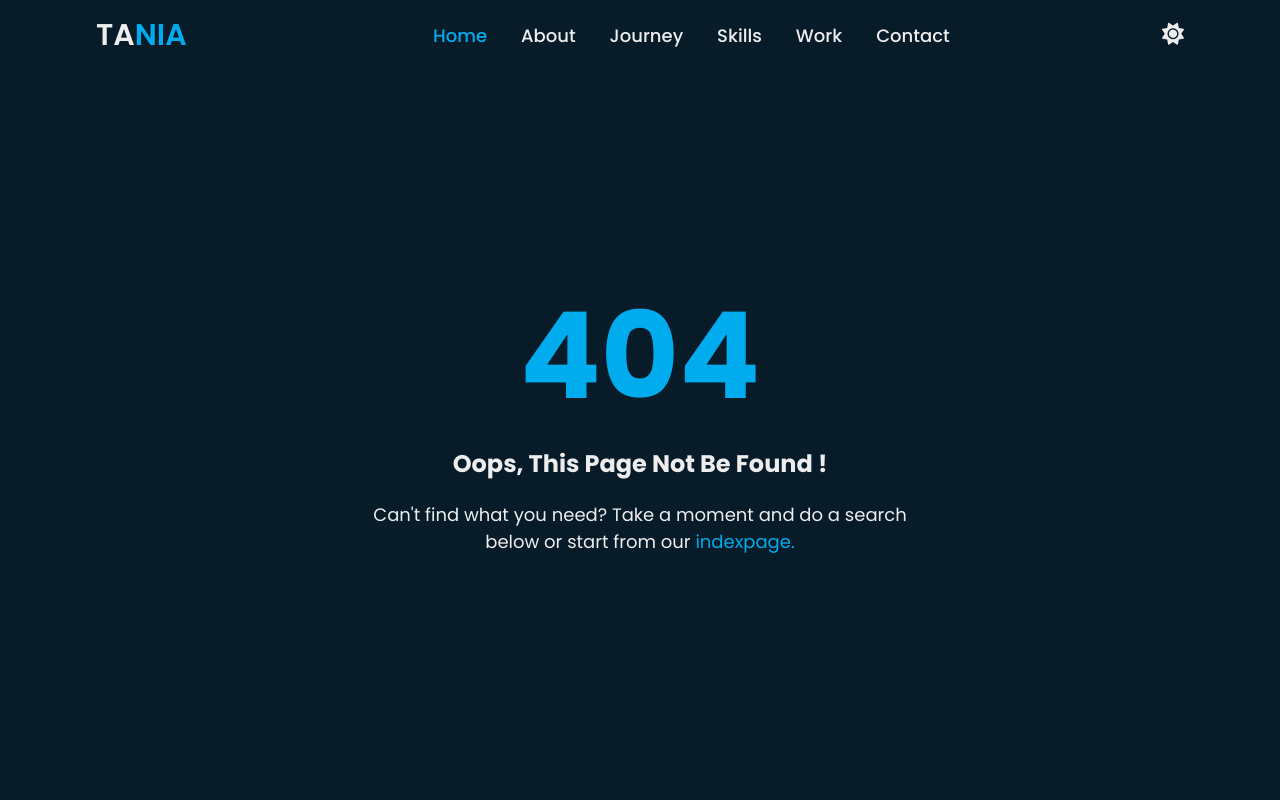
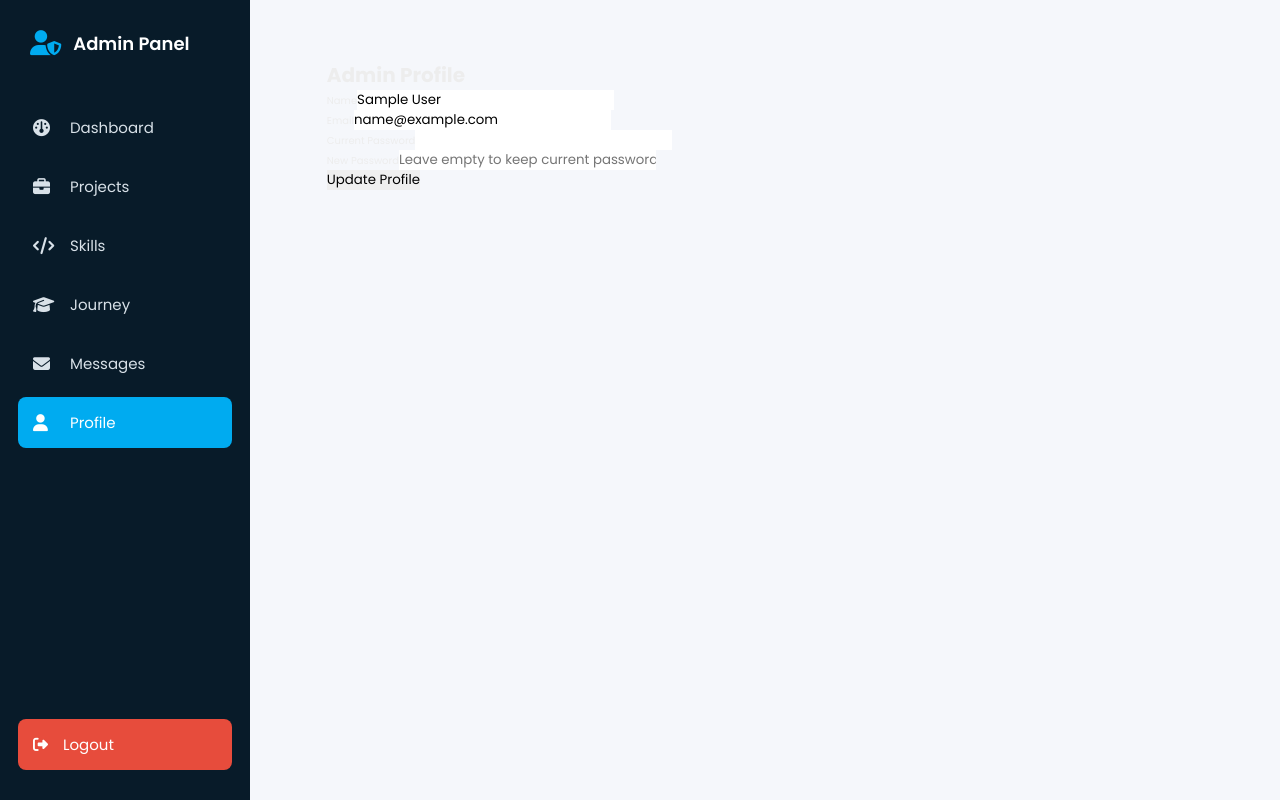
Before and after one commit to tania-khanam302/Tania-Khanam, a React (Vite) app in the folder client/: page /admin/profile in a window 1280 px wide. Before the commit this address had no page. Built offline with nearby package versions, Linux system fonts and the light colour scheme; sample sign-in values are in the browser's storage.

Commit message:
add profile

```diff
--- a/client/src/App.jsx
+++ b/client/src/App.jsx
@@ -1,3 +1,4 @@
+
 import { BrowserRouter, Routes, Route, Navigate } from 'react-router-dom'
 
 import Home from './pages/Home'
@@ -11,6 +12,8 @@ import MessagesManagement from './pages/admin/MessagesManagement'
 import SkillsManagement from './pages/admin/SkillsManagement'
 import JourneyManagement from './pages/admin/JourneyManagement'
 import AdminLayout from './pages/admin/AdminLayout'
+import AdminProfile from './pages/admin/AdminProfile'
+
 
 // Protected Route
 function ProtectedRoute({ children }) {
@@ -23,6 +26,7 @@ function ProtectedRoute({ children }) {
 
   return children
 }
+
 
 function App() {
   return (
@@ -105,6 +109,17 @@ function App() {
           }
         />
 
+        <Route
+          path="/admin/profile"
+          element={
+            <ProtectedRoute>
+              <AdminLayout>
+                <AdminProfile />
+              </AdminLayout>
+            </ProtectedRoute>
+          }
+        />
+
 
         {/* Error */}
 
--- a/client/src/pages/admin/AdminLayout.jsx
+++ b/client/src/pages/admin/AdminLayout.jsx
@@ -1,3 +1,4 @@
+
 import { useNavigate, useLocation } from 'react-router-dom'
 import './admin.css'
 
@@ -26,6 +27,7 @@ function AdminLayout({ children }) {
 
         <nav className="admin-sidebar-nav">
 
+          {/* Dashboard */}
           <button
             className={location.pathname === '/admin' ? 'active' : ''}
             onClick={() => navigate('/admin')}
@@ -34,6 +36,7 @@ function AdminLayout({ children }) {
             <span>Dashboard</span>
           </button>
 
+          {/* Projects */}
           <button
             className={
               location.pathname === '/admin/projects'
@@ -46,6 +49,7 @@ function AdminLayout({ children }) {
             <span>Projects</span>
           </button>
 
+          {/* Skills */}
           <button
             className={
               location.pathname === '/admin/skills'
@@ -58,6 +62,7 @@ function AdminLayout({ children }) {
             <span>Skills</span>
           </button>
 
+          {/* Journey */}
           <button
             className={
               location.pathname === '/admin/journey'
@@ -70,6 +75,7 @@ function AdminLayout({ children }) {
             <span>Journey</span>
           </button>
 
+          {/* Messages */}
           <button
             className={
               location.pathname === '/admin/messages'
@@ -82,8 +88,22 @@ function AdminLayout({ children }) {
             <span>Messages</span>
           </button>
 
+          {/* Profile */}
+          <button
+            className={
+              location.pathname === '/admin/profile'
+                ? 'active'
+                : ''
+            }
+            onClick={() => navigate('/admin/profile')}
+          >
+            <i className="fa-solid fa-user"></i>
+            <span>Profile</span>
+          </button>
+
         </nav>
 
+        {/* Logout */}
         <button
           className="admin-sidebar-logout"
           onClick={handleLogout}
--- /dev/null
+++ b/client/src/pages/admin/AdminProfile.jsx
@@ -0,0 +1,123 @@
+
+import { useState } from 'react'
+
+function AdminProfile() {
+  const admin = JSON.parse(localStorage.getItem('admin'))
+
+  const [name, setName] = useState(admin?.name || '')
+  const [email, setEmail] = useState(admin?.email || '')
+  const [currentPassword, setCurrentPassword] = useState('')
+  const [newPassword, setNewPassword] = useState('')
+  const [message, setMessage] = useState('')
+  const [error, setError] = useState('')
+
+  const handleSubmit = async (e) => {
+    e.preventDefault()
+
+    setMessage('')
+    setError('')
+
+    try {
+      const response = await fetch(
+        `${import.meta.env.VITE_API_URL}/api/admin/profile`,
+        {
+          method: 'PUT',
+          headers: {
+            'Content-Type': 'application/json',
+          },
+          body: JSON.stringify({
+            adminId: admin.id,
+            name,
+            email,
+            currentPassword,
+            newPassword,
+          }),
+        }
+      )
+
+      const data = await response.json()
+
+      if (!response.ok) {
+        setError(data.message || 'Failed to update profile')
+        return
+      }
+
+      localStorage.setItem(
+        'admin',
+        JSON.stringify(data.admin)
+      )
+
+      setMessage('Profile updated successfully!')
+      setCurrentPassword('')
+      setNewPassword('')
+    } catch (error) {
+      setError('Something went wrong. Please try again.')
+    }
+  }
+
+  return (
+    <div className="admin-profile">
+      <h1>Admin Profile</h1>
+
+      <form onSubmit={handleSubmit}>
+        <div>
+          <label>Name</label>
+          <input
+            type="text"
+            value={name}
+            onChange={(e) => setName(e.target.value)}
+            required
+          />
+        </div>
+
+        <div>
+          <label>Email</label>
+          <input
+            type="email"
+            value={email}
+            onChange={(e) => setEmail(e.target.value)}
+            required
+          />
+        </div>
+
+        <div>
+          <label>Current Password</label>
+          <input
+            type="password"
+            value={currentPassword}
+            onChange={(e) =>
+              setCurrentPassword(e.target.value)
+            }
+            required
+          />
+        </div>
+
+        <div>
+          <label>New Password</label>
+          <input
+            type="password"
+            value={newPassword}
+            onChange={(e) =>
+              setNewPassword(e.target.value)
+            }
+            placeholder="Leave empty to keep current password"
+          />
+        </div>
+
+        {message && (
+          <p style={{ color: 'green' }}>{message}</p>
+        )}
+
+        {error && (
+          <p style={{ color: 'red' }}>{error}</p>
+        )}
+
+        <button type="submit">
+          Update Profile
+        </button>
+      </form>
+    </div>
+  )
+}
+
+export default AdminProfile
```
Also changed, not shown: 1 other file (tests, documents, lock files or other folders).
